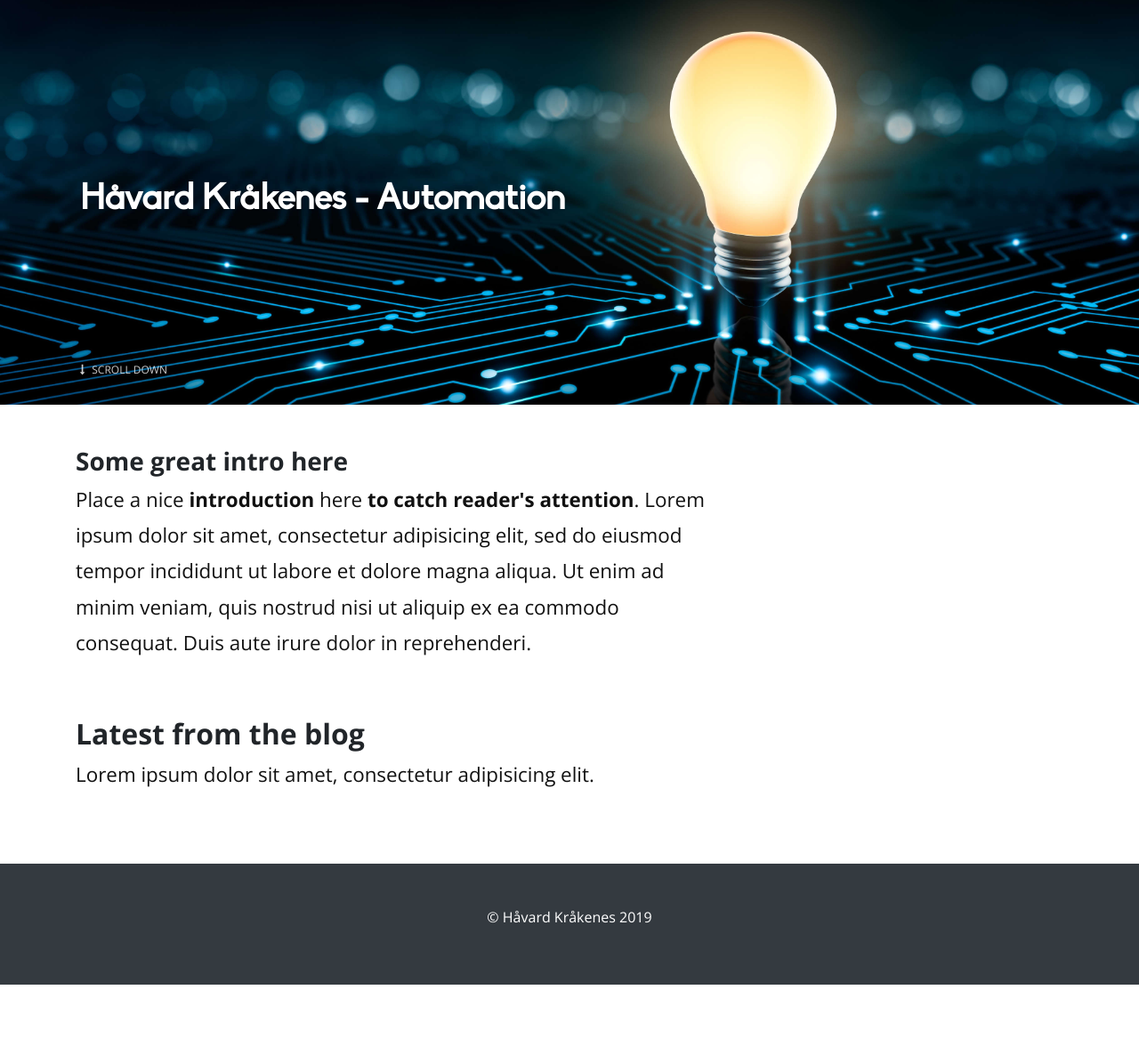
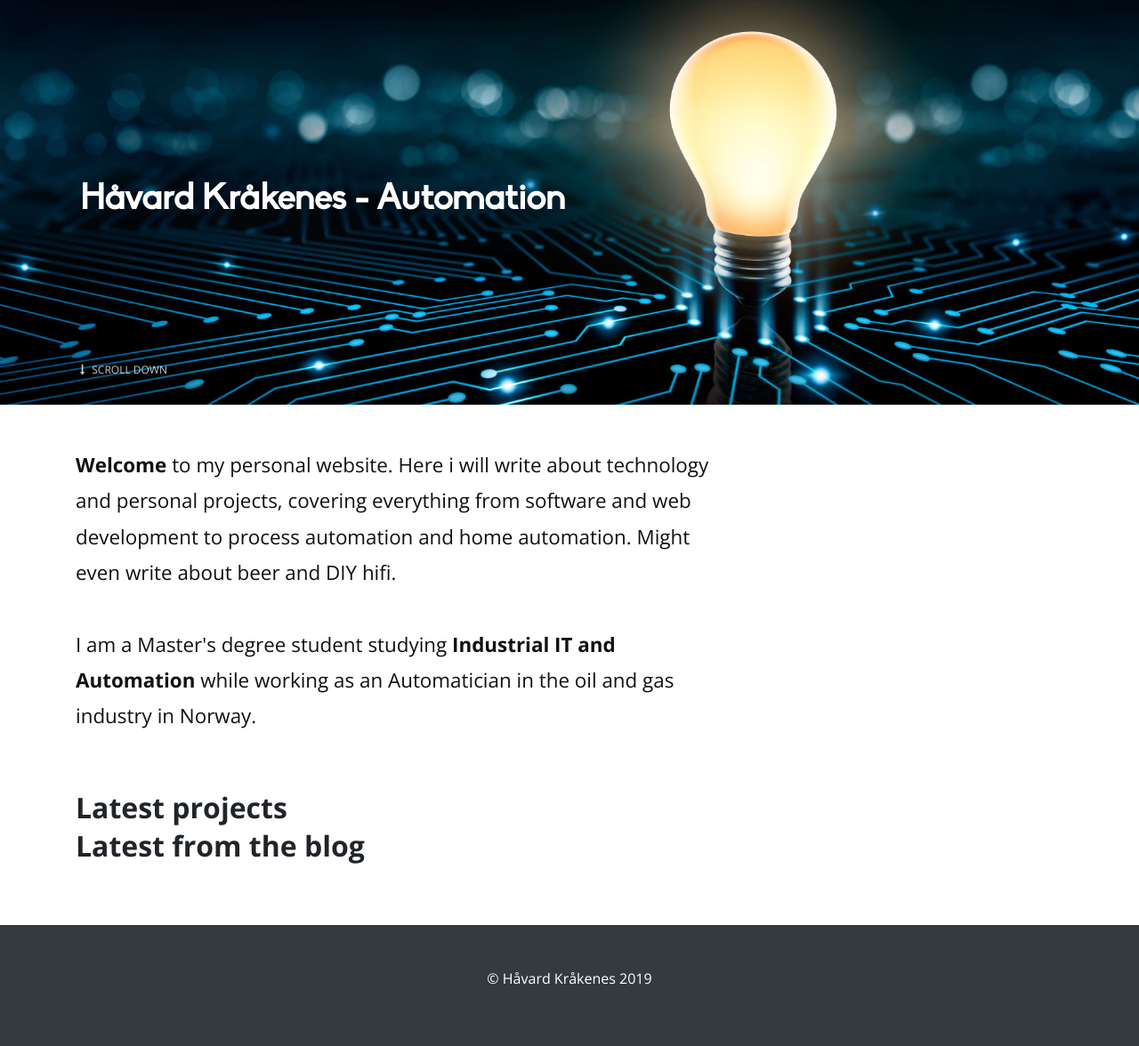
Before and after one commit to haavardnk/krakenes.com, a Django app: page / in a window 1280 px wide. Shown: the part 88-1264 px from the top of the page at 89% size. Before the commit the page ends 1195 px from the top, so only its background shows below. Run offline with Django 3.2, Linux system fonts and the light colour scheme; data that the repository does not hold is empty; parts of the project's set-up code (start-up, migrations or seed data) failed here and were passed over; some libraries are stand-ins or nearby versions.

Commit message:
Added projects back to the home page. Updated lorem ipsum texts.

```diff
--- a/blog/templates/blog/home.html
+++ b/blog/templates/blog/home.html
@@ -23,14 +23,16 @@
   <div class="container py-5">
     <div class="row">
       <div class="col-lg-8">
-        <h2 class="h3">Some great intro here</h2>
         <p class="text-big">
-          Place a nice <strong>introduction</strong> here
-          <strong>to catch reader's attention</strong>. Lorem ipsum dolor sit
-          amet, consectetur adipisicing elit, sed do eiusmod tempor incididunt
-          ut labore et dolore magna aliqua. Ut enim ad minim veniam, quis
-          nostrud nisi ut aliquip ex ea commodo consequat. Duis aute irure dolor
-          in reprehenderi.
+          <strong>Welcome</strong> to my personal website.
+          Here i will write about technology and personal projects, covering
+          everything from software and web development to process automation and home automation.
+          Might even write about beer and DIY hifi.
+          <br>
+
+          </br>
+          I am a Master's degree student studying <strong>Industrial IT and Automation</strong> while
+          working as an Automatician in the oil and gas industry in Norway.
         </p>
       </div>
     </div>
@@ -40,10 +42,41 @@
 <section class="no-padding-top">
   <div class="container">
     <header>
+      <h2>Latest projects</h2>
+    </header>
+    <div class="row">
+      {% for project in projects.all|slice:":3" %}
+      <div class="post col-md-4">
+        <div class="post-thumbnail">
+          <a href="{% url 'project_details' project.id %}"
+            ><img
+              src="{{ project.image.url }}"
+              alt="..."
+              class=""
+              width="350"
+              height="250"
+              style="object-fit: cover"
+          /></a>
+        </div>
+        <div class="post-details">
+          <div class="post-meta d-flex justify-content-between">
+            <div class="date">{{ project.pub_date_pretty }}</div>
+            <div class="category">
+              <a href="#">{{ project.category }}</a>
+            </div>
+          </div>
+          <a href="{% url 'project_details' project.id %}">
+            <h3 class="h4">{{ project.title }}</h3></a
+          >
+          <p class="text-muted">{{ project.summary }}</p>
+        </div>
+      </div>
+      {% endfor %}
+    </div>
+  </div>
+  <div class="container">
+    <header>
       <h2>Latest from the blog</h2>
-      <p class="text-big">
-        Lorem ipsum dolor sit amet, consectetur adipisicing elit.
-      </p>
     </header>
     <div class="row">
       {% for post in posts.all|slice:":3" %}
--- a/blog/views.py
+++ b/blog/views.py
@@ -11,7 +11,8 @@ from django.contrib.auth.models import User
 
 def home(request):
     posts = BlogPost.objects.all().order_by('-id')
-    return render(request, 'blog/home.html', {'posts': posts})
+    projects = Project.objects.all().order_by('-id')
+    return render(request, 'blog/home.html', {'posts': posts, 'projects': projects})
 
 
 def blog(request):
```
Also changed, not shown: posts/migrations/0009_auto_20190508_1712.py (added).
